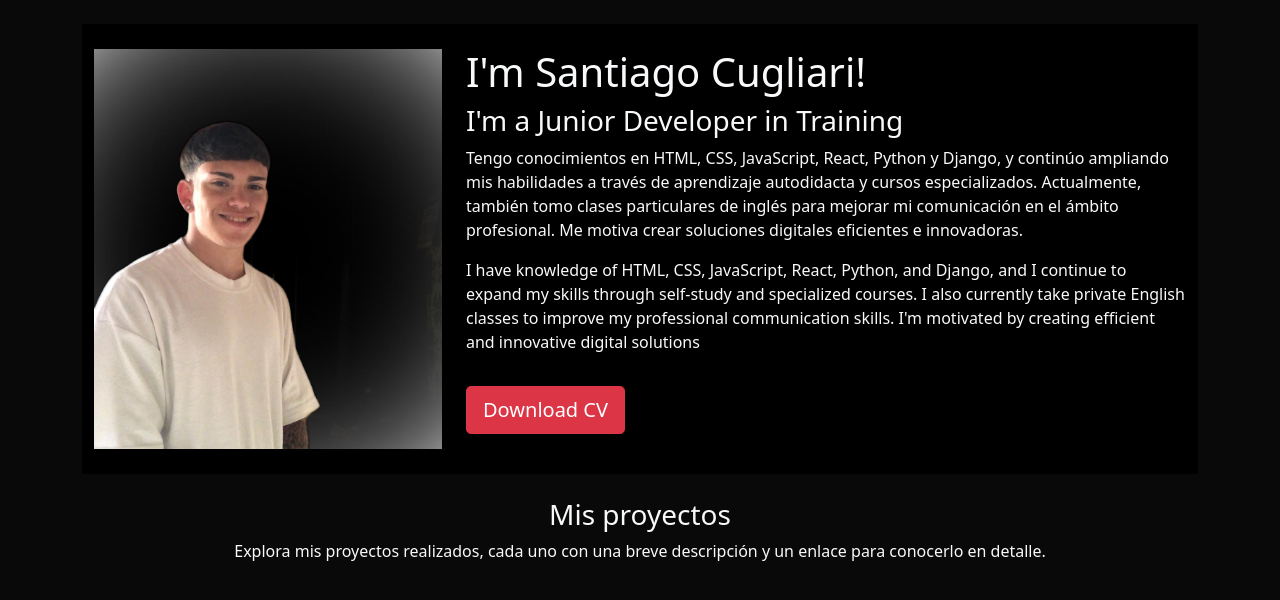
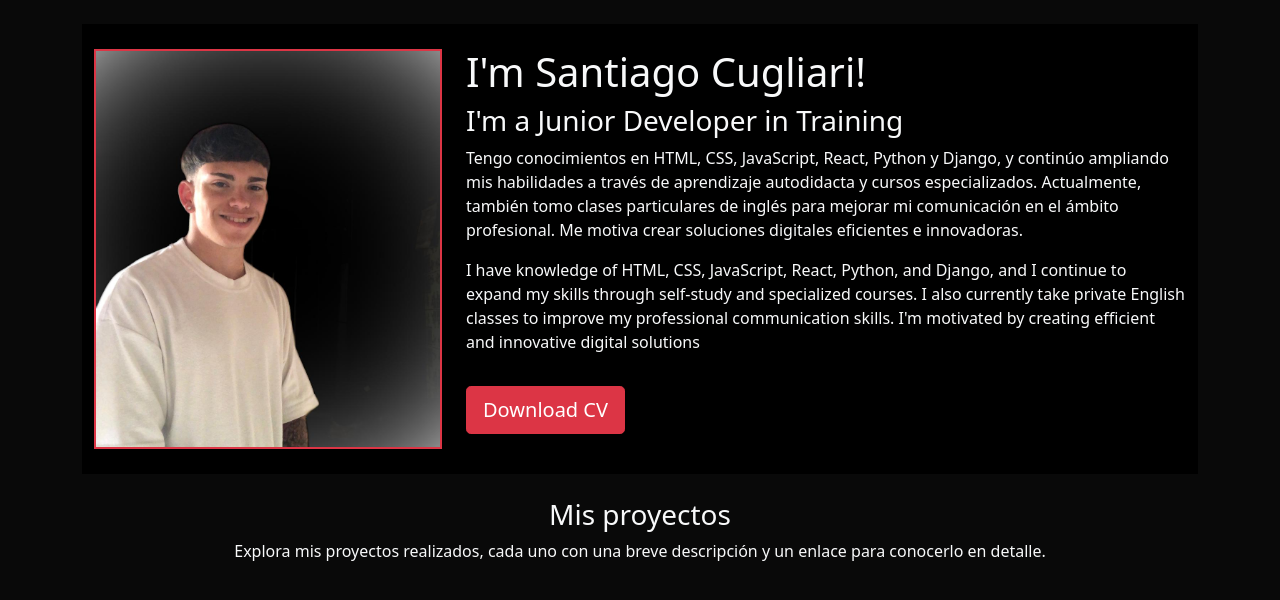
Before and after one commit to CugliariSanti17/cugliari_santiago_portfolio, a Django app: page / in a window 1280 px wide. Shown: the part 56-656 px from the top of the page. Run offline with Django 5.2, Linux system fonts and the light colour scheme; data that the repository does not hold is empty.

Commit message:
cambio en los estilos de la imagen del portfolio

```diff
--- a/portfolio/static/main.css
+++ b/portfolio/static/main.css
@@ -15,5 +15,5 @@ body{
     height: 400px;
     width: 100%;
     object-fit: cover;
-
+    border: 2px solid #dc3545;
 }
```
